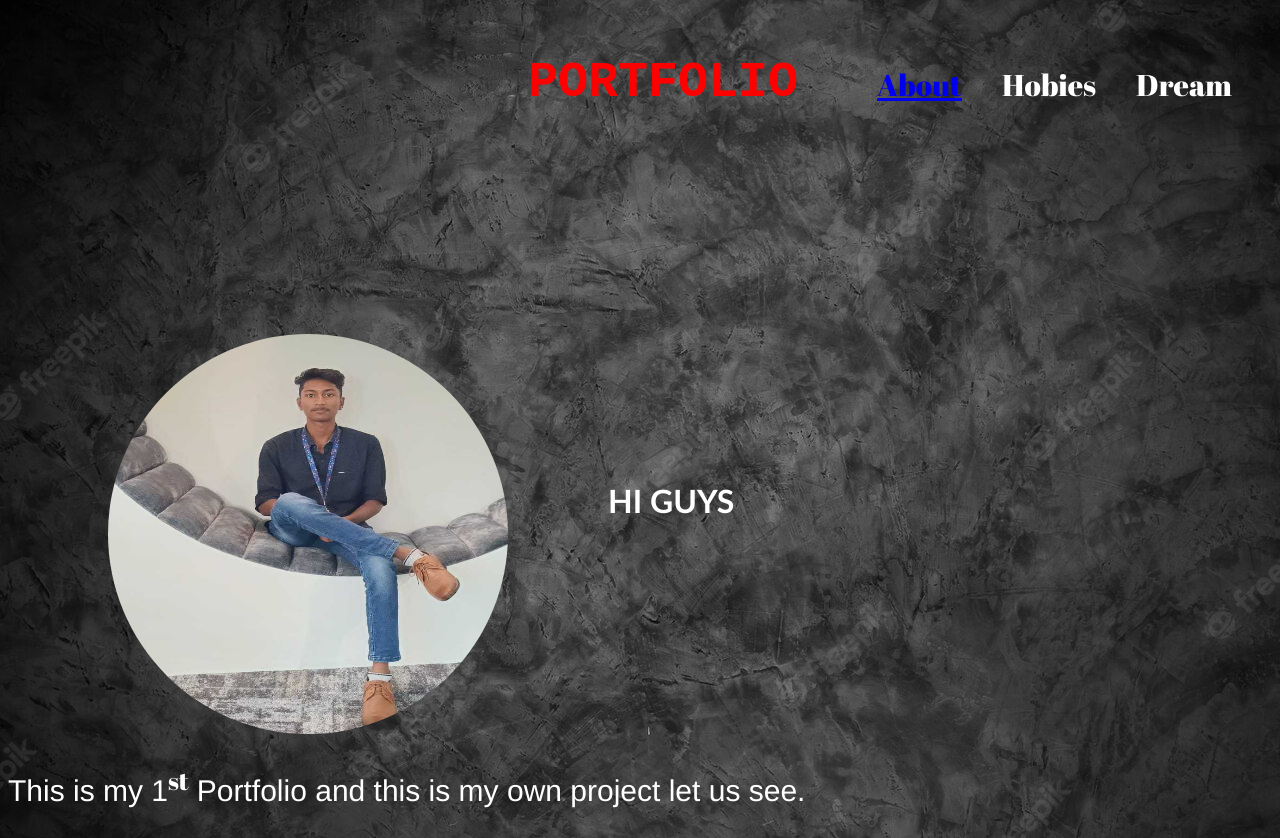
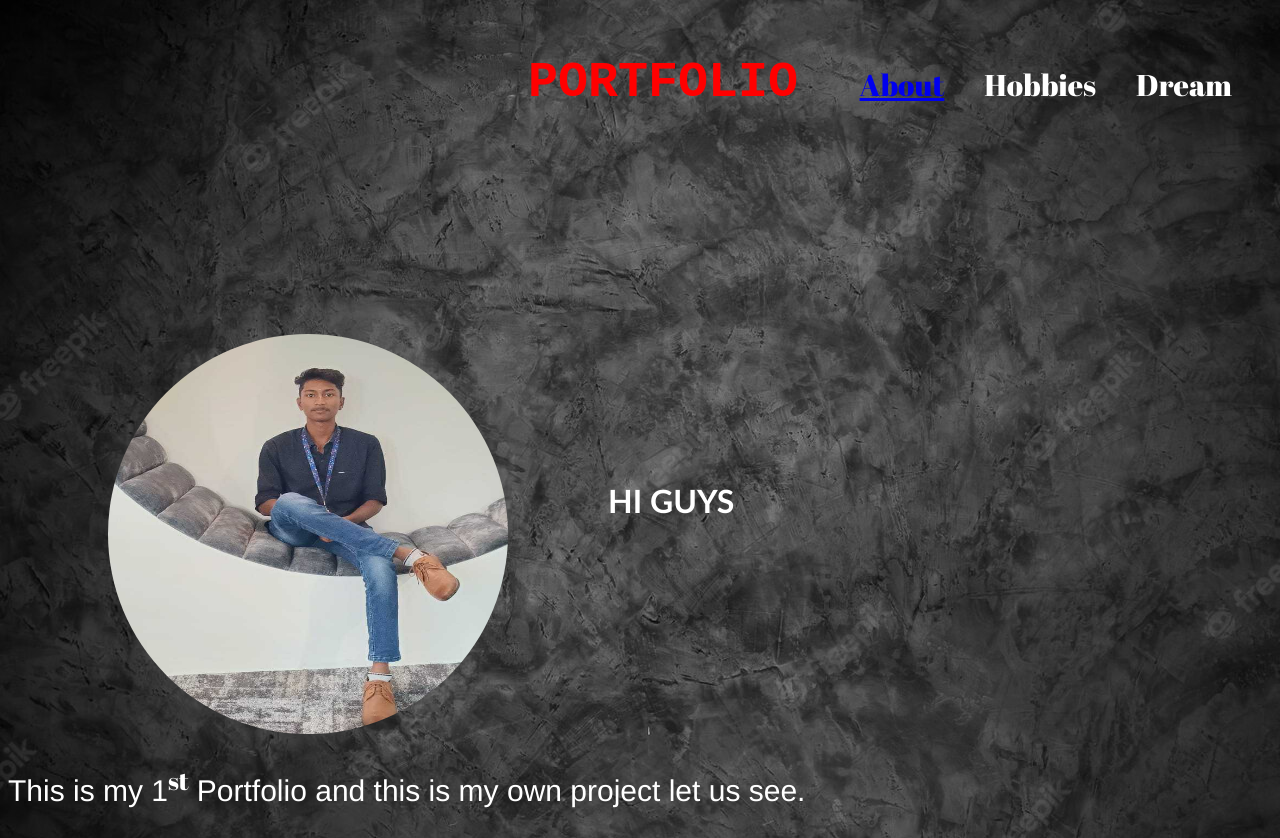
Before and after one commit to nithilans/Nithilan-portfolio, a plain HTML site: page index.html in a window 1280 px wide. Drawn offline with Linux system fonts and the light colour scheme.

Commit message:
Update index.html

```diff
--- a/index.html
+++ b/index.html
@@ -14,7 +14,7 @@
 
 <ul class="item">
 <li><a href="index1.html">About</a></li>
-<li>Hobies</li>
+<li>Hobbies</li>
  <li>Dream </li>
 </ul>
 
```
